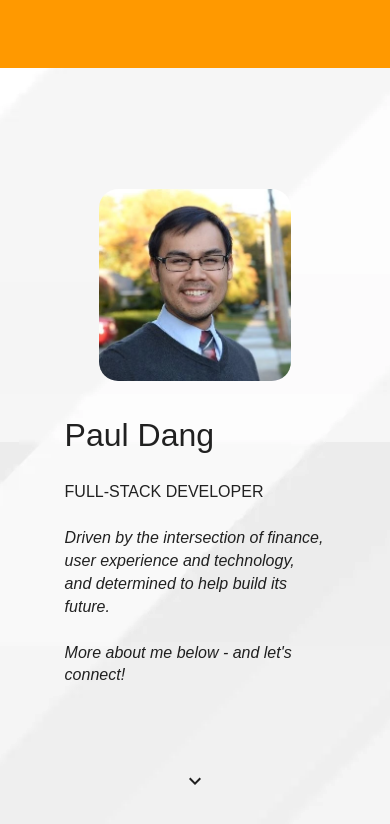
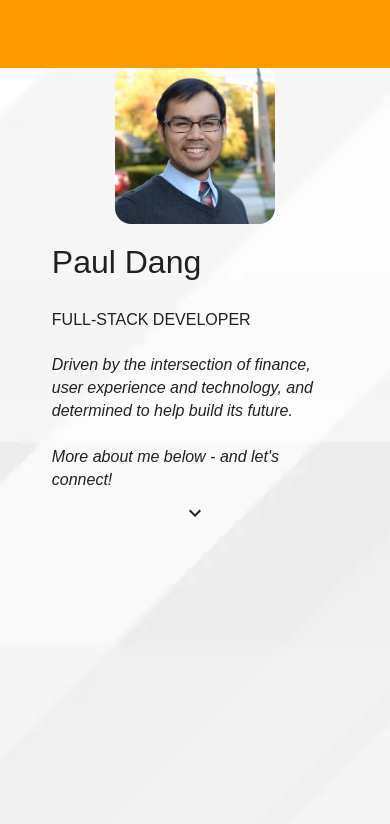
Before and after one commit to pauldangpaul/personal-site, a React app: page / in a window 390 px wide. Shown: the top 824 px of the page. Built offline with nearby package versions, Linux system fonts and the light colour scheme; a web font is replaced by a local one.

Commit message:
styling for mobile on home + work

```diff
--- a/package.json
+++ b/package.json
@@ -4,7 +4,7 @@
   "description": "",
   "main": "index.js",
   "scripts": {
-    "start": "webpack serve",
+    "start": "webpack serve --host 0.0.0.0",
     "build": "webpack",
     "test": "echo \"Error: no test specified\" && exit 1"
   },
--- a/src/components/HomePage.tsx
+++ b/src/components/HomePage.tsx
@@ -23,18 +23,18 @@ const useStyles = makeStyles((theme: Theme) =>
       height: "100vh",
       display: "flex",
       justifyContent: "center",
-      alignItems: "center",
+      alignItems: "flex-start",
       fontSize: "4rem",
       flexWrap: "wrap",
       background: `url(${whiteImg})  center center`,
-      padding: "2rem",
+      padding: "3rem 1rem",
       position: "relative",
     },
     introCard: {
       display: "flex",
+      flexDirection: "column",
       justifyContent: "center",
       alignItems: "center",
-      flexWrap: "wrap",
     },
     introCardText: {
       display: "flex",
@@ -50,7 +50,7 @@ const useStyles = makeStyles((theme: Theme) =>
     },
     headshotImage: {
       [theme.breakpoints.down("xs")]: {
-        height: "12rem",
+        height: "10rem",
       },
       [theme.breakpoints.up("sm")]: {
         height: "16rem",
@@ -62,7 +62,7 @@ const useStyles = makeStyles((theme: Theme) =>
         height: "18rem",
       },
       borderRadius: "10%",
-      margin: "2rem",
+      margin: "1rem",
     },
     heading: {
       [theme.breakpoints.down("sm")]: {
@@ -99,8 +99,7 @@ const useStyles = makeStyles((theme: Theme) =>
       fontStyle: "italic",
     },
     downArrow: {
-      position: "absolute",
-      bottom: "5%",
+      display: "flex",
     },
     hidden: {
       opacity: 0,
@@ -169,9 +168,9 @@ const HomePage = () => {
               </div>
             </div>
           </CSSTransition>
-        </div>
-        <div className={classes.downArrow}>
-          <KeyboardArrowDownIcon />
+          <div className={classes.downArrow}>
+            <KeyboardArrowDownIcon />
+          </div>
         </div>
         <div className={classes.orangeBannerTop} />
       </div>
--- a/src/components/WorkPage.tsx
+++ b/src/components/WorkPage.tsx
@@ -81,6 +81,9 @@ const useStyles = makeStyles((theme: Theme) =>
       width: "100%",
       height: "8%",
       backgroundColor: "#FF9900",
+      [theme.breakpoints.down("sm")]: {
+        height: "15%",
+      },
     },
     content: {
       zIndex: 1,
@@ -90,8 +93,8 @@ const useStyles = makeStyles((theme: Theme) =>
       alignItems: "center",
       [theme.breakpoints.down("sm")]: {
         height: "80vh",
-        marginTop: "10vh",
-        marginBottom: "10vh",
+        marginTop: "5vh",
+        marginBottom: "15vh",
       },
     },
     backgroundHeader: {
@@ -102,7 +105,7 @@ const useStyles = makeStyles((theme: Theme) =>
       color: "#EEEEEE",
       marginBottom: "1rem",
       [theme.breakpoints.down("sm")]: {
-        fontSize: "3rem",
+        fontSize: "2.2rem",
       },
       [theme.breakpoints.up("md")]: {
         fontSize: "4rem",
--- a/src/styles/animations.css
+++ b/src/styles/animations.css
@@ -5,7 +5,7 @@ div[class^="makeStyles-downArrow-"] {
 @keyframes down-arrow-fade {
   0% {
     opacity: 0;
-    bottom: 6%;
+    padding-top: 0px;
   }
   25% {
     opacity: 1;
@@ -15,6 +15,6 @@ div[class^="makeStyles-downArrow-"] {
   }
   100% {
     opacity: 0;
-    bottom: 3%;
+    padding-top: 10px;
   }
 }
```
